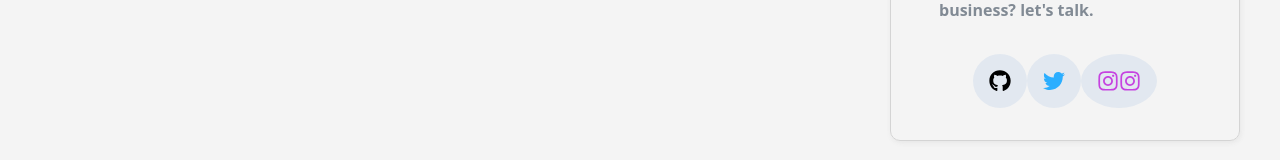
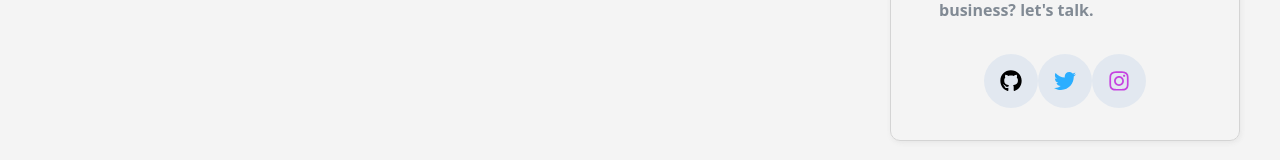
Before and after one commit to Official-ObiTech/MetaMuse, a Next.js app: page / in a window 1280 px wide. Shown: the part 1543-1703 px from the top of the page. Built offline with nearby package versions, Linux system fonts and the light colour scheme; no server answers; the database is empty.

Commit message:
Update index.js

```diff
--- a/pages/index.js
+++ b/pages/index.js
@@ -220,7 +220,7 @@ export default function Home() {
                   </div>
                   <div className="st_icon">
                     <FaInstagram />
-                    <FaInstagram />
+
 
 
 
```
